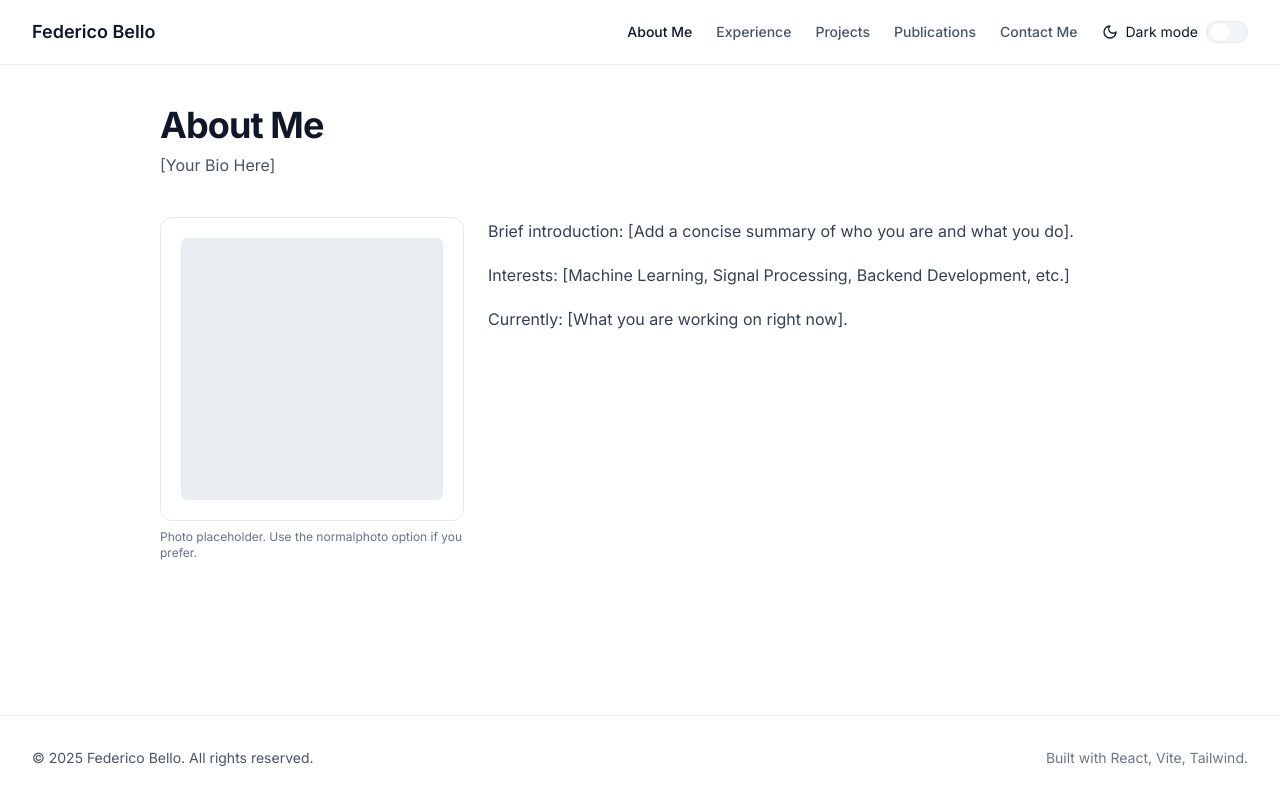
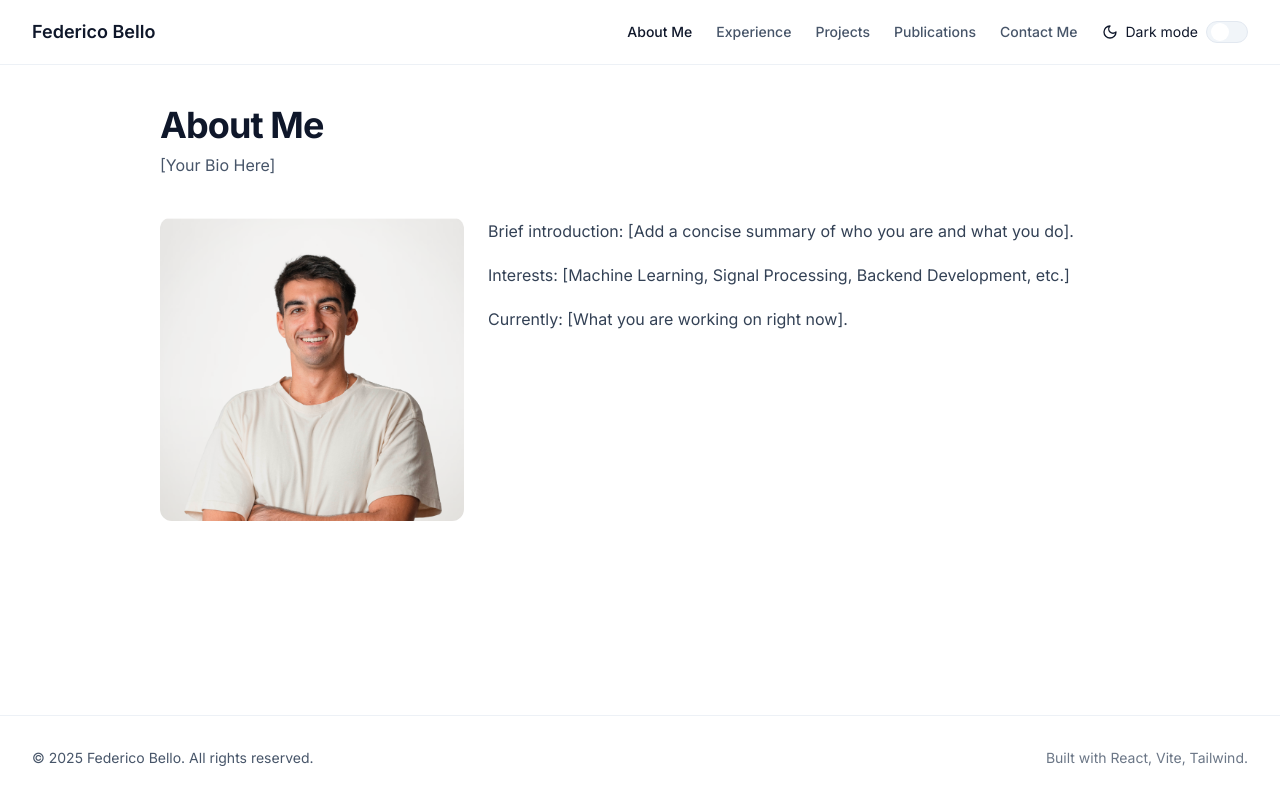
Before and after one commit to fede-bello/portfolio, a React (Vite) app: page / in a window 1280 px wide. Built offline with nearby package versions, Linux system fonts and the light colour scheme.

Commit message:
chore: picture

```diff
--- a/src/pages/About.tsx
+++ b/src/pages/About.tsx
@@ -1,8 +1,7 @@
 import { SectionHeader } from "@/components/SectionHeader";
 import { motion } from "framer-motion";
-import { Skeleton } from "@/components/Skeleton";
 import { Container } from "@/components/Container";
-import { Panel } from "@/components/Panel";
+import meImage from "@/assets/images/me.png";
 
 export function AboutPage() {
   return (
@@ -10,12 +9,16 @@ export function AboutPage() {
       <SectionHeader title="About Me" subtitle="[Your Bio Here]" />
       <Container className="max-w-5xl pb-16 grid md:grid-cols-3 gap-6">
         <div className="md:col-span-1">
-          <Panel className="p-0 aspect-square w-full overflow-hidden">
-            <Skeleton className="w-full h-full" />
-          </Panel>
-          <p className="mt-2 text-xs text-slate-500 dark:text-slate-400">
-            Photo placeholder. Use the normalphoto option if you prefer.
-          </p>
+          <div className="relative aspect-square w-full overflow-hidden rounded-xl">
+            <motion.img
+              src={meImage}
+              alt="That's me!"
+              className="absolute inset-0 w-full h-full object-cover"
+              initial={{ opacity: 0, scale: 1.02 }}
+              animate={{ opacity: 1, scale: 1 }}
+              transition={{ duration: 0.4 }}
+            />
+          </div>
         </div>
         <div className="md:col-span-2 space-y-4 leading-7 text-slate-700 dark:text-slate-200">
           <motion.p initial={{ opacity: 0 }} animate={{ opacity: 1 }}>
--- /dev/null
+++ b/src/types/assets.d.ts
@@ -0,0 +1,4 @@
+declare module "*.png" {
+  const src: string;
+  export default src;
+}
```
Also changed, not shown: src/assets/images/me.png (added).
